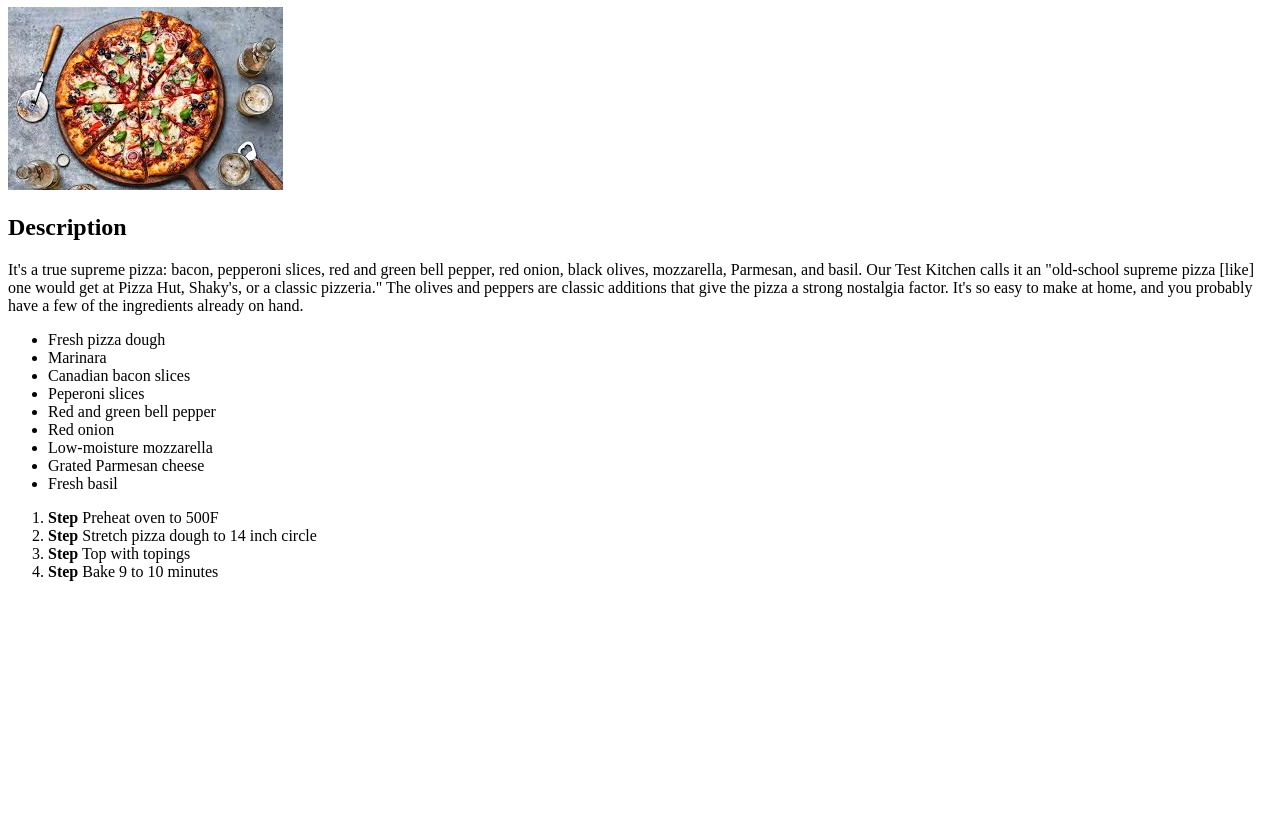
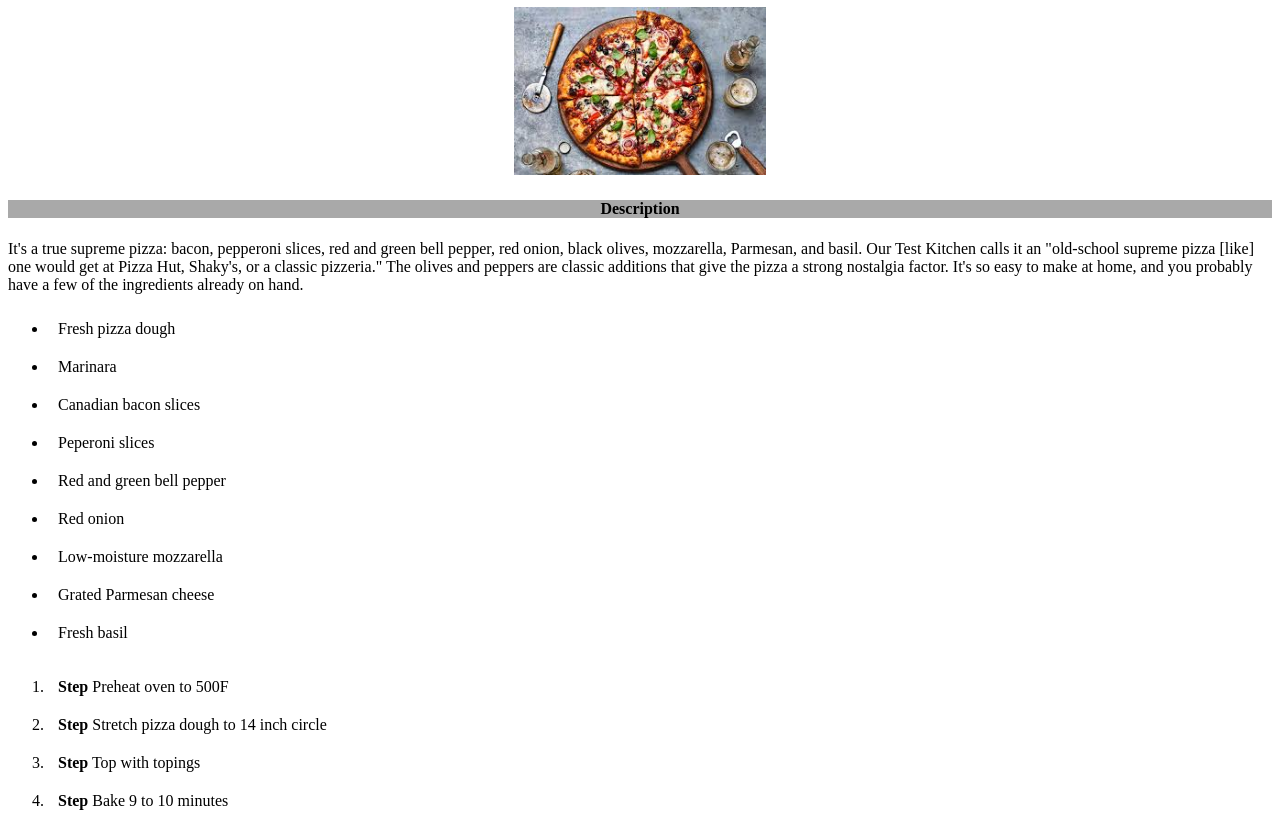
Before and after one commit to crokamen/odin-recipes, a plain HTML site: page recipes/Pizza.html in a window 1280 px wide. Shown: the part 73-909 px from the top of the page. Before the commit the page ends 800 px from the top, so only its background shows below. Drawn offline with Linux system fonts and the light colour scheme.

Commit message:
Some work done with CSS added some divs to img

```diff
--- /dev/null
+++ b/CSS/style.css
@@ -0,0 +1,22 @@
+h1,h4{
+    text-align: center;
+    background-color:darkgrey;
+
+}
+
+ul{
+    color: black;
+    padding: auto;
+}
+.img{
+    width: 20%;
+    height: auto;
+    margin-left: 40%;
+    margin-right: 40%;
+}
+img{
+    width: 100%;
+}
+li{
+    padding: 10px;
+}
--- a/recipes/Pizza.html
+++ b/recipes/Pizza.html
@@ -4,11 +4,14 @@
     <meta charset="UTF-8">
     <meta name="viewport" content="width=device-width, initial-scale=1.0">
     <title>Pizza recipe</title>
+    <link rel="stylesheet" href="../CSS/style.css">
 </head>
 <body>
     <h1>Pizza</h1>
+    <div class="img">
     <img src="../img/Pizza.jpeg">
-    <h2>Description</h2>
+    </div>
+    <h4>Description</h4>
     <p>It's a true supreme pizza: bacon, pepperoni
          slices, red and green bell pepper, red onion,
           black olives, mozzarella, Parmesan, and basil.
```
Also changed, not shown: index.html (+11 -3 lines), recipes/Carbonara.html (+8 -5 lines), recipes/Lasagna.html (+3 -0 lines).
